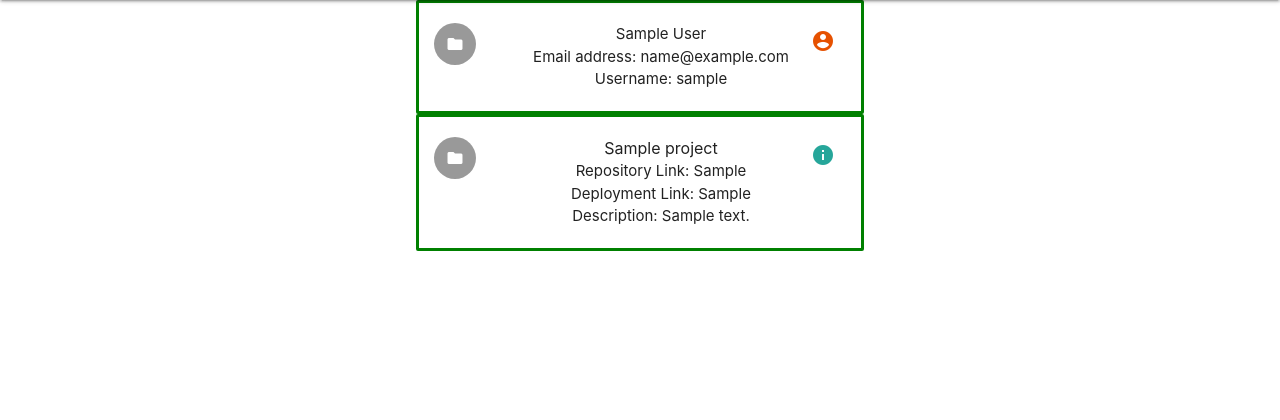
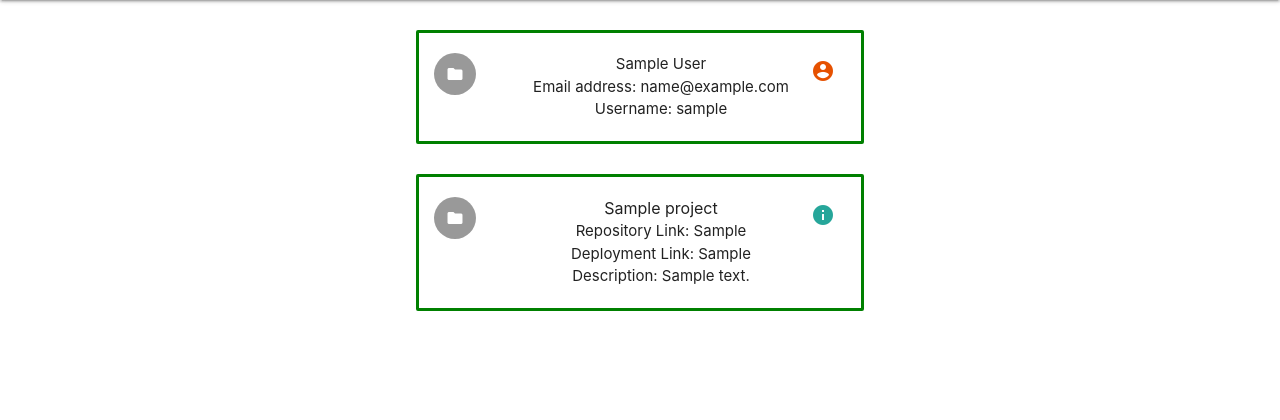
Before and after one commit to NoahCSmith93/General-Archive, a Django app: page /user/1/ in a window 1280 px wide. Shown: the part 64-484 px from the top of the page. Run offline with Django 3.2, Linux system fonts and the light colour scheme; tables that the repository leaves empty hold one stand-in row (values such as "Sample post"); some libraries are stand-ins or nearby versions.

Commit message:
seperates the user profile from their projects profile

```diff
--- a/main_app/static/css/style.css
+++ b/main_app/static/css/style.css
@@ -139,3 +139,7 @@ input[type=text], input[type=email], input[type=number], input[type=password]{
     height: 100%;
     object-fit: cover;
 }
+.row3 {
+    margin-top: 30px;
+    margin-bottom: 30px;
+}
--- a/main_app/templates/users/profile.html
+++ b/main_app/templates/users/profile.html
@@ -1,5 +1,7 @@
 {% extends 'base.html' %}
 {% block content %}
+<div class="row3">
+    <div class="col s12">
     <ul class="collection">
         <li class="collection-item avatar">
             <i class="large material-icons circle">folder</i>
@@ -10,7 +12,8 @@
         <a href="{% url 'profile_edit' user.id %}" class="secondary-content"><i class=" material-icons orange-text text-darken-4 ">account_circle</i></a>
         </li>
     </ul>
-
+    </div>
+</div>
     {% for project in user.project_set.all %}
 
 
```
Lines whose indentation alone changed are shown as unchanged.
